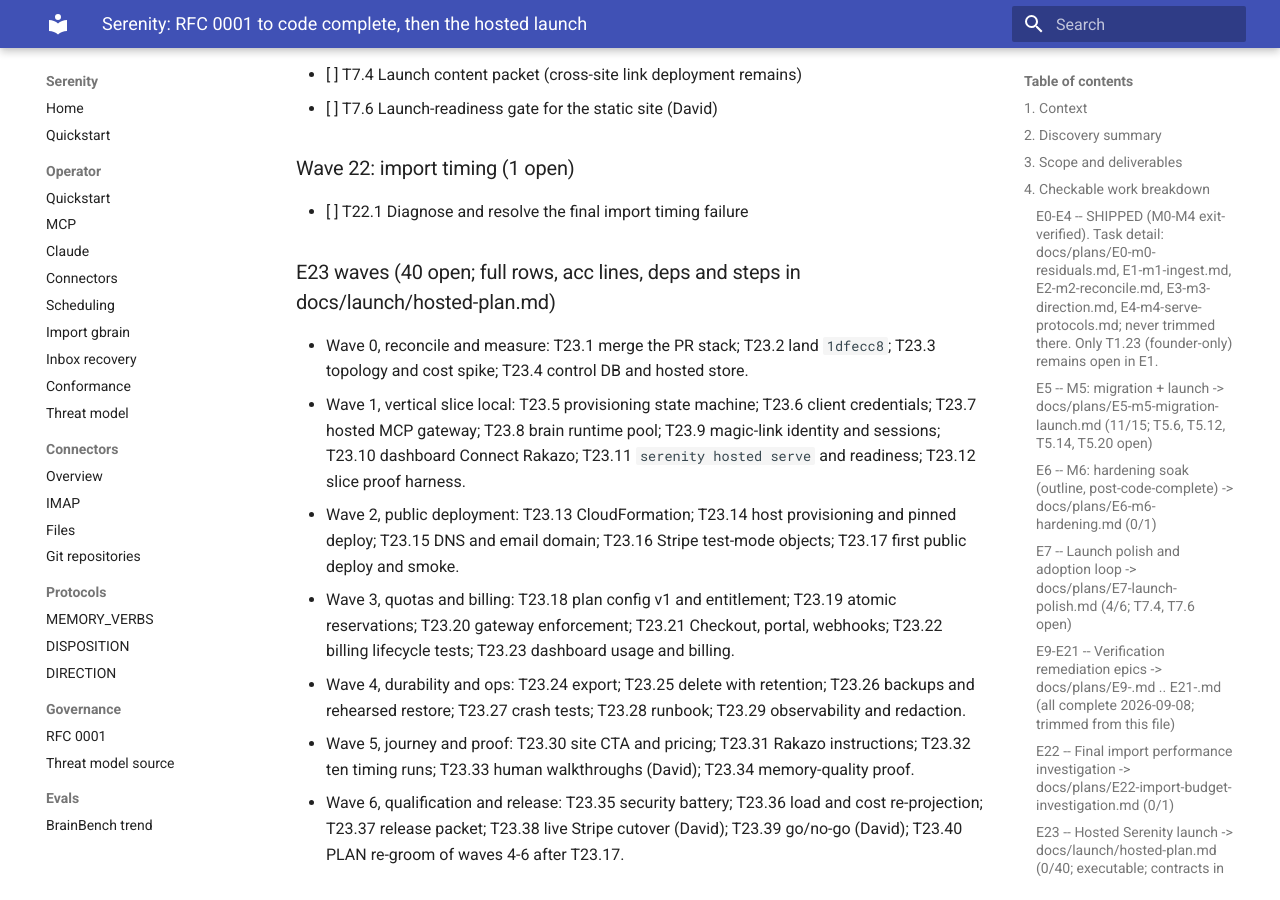
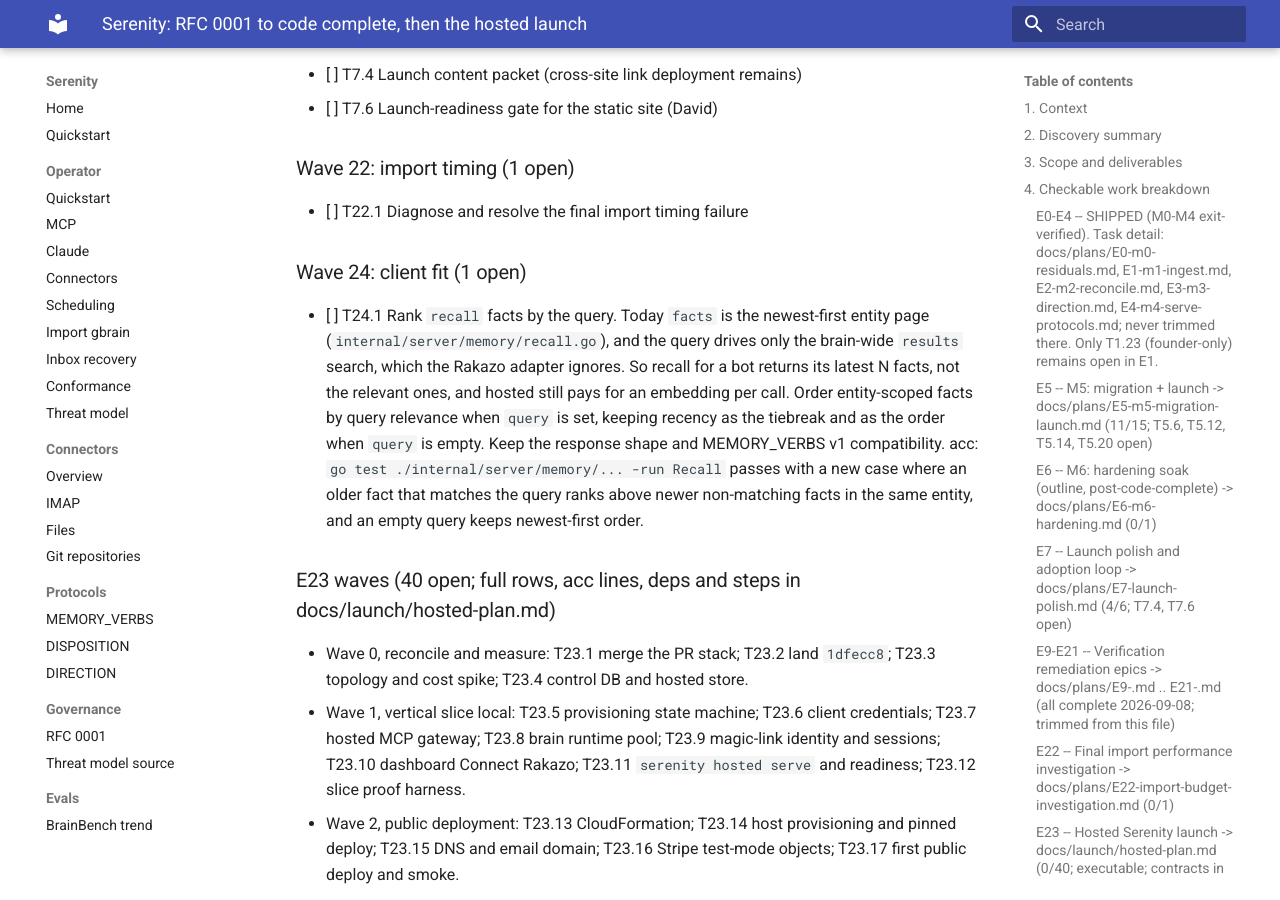
Before and after one commit to sirerun/serenity, an MkDocs documentation site: the page built from docs/plan.md, in a window 1280 px wide and 900 px high, scrolled down 4119 px. Built offline with MkDocs 1.6.1 and Material for MkDocs 9.7.7, drawn with Linux system fonts in a browser that asks for light colours.

Commit message:
Plan query-ranked recall for entity-scoped facts

```diff
--- a/docs/plan.md
+++ b/docs/plan.md
@@ -75,6 +75,10 @@
 ### Wave 22: import timing (1 open)
 - [ ] T22.1 Diagnose and resolve the final import timing failure
 
+### Wave 24: client fit (1 open)
+- [ ] T24.1 Rank `recall` facts by the query. Today `facts` is the newest-first entity page (`internal/server/memory/recall.go`), and the query drives only the brain-wide `results` search, which the Rakazo adapter ignores. So recall for a bot returns its latest N facts, not the relevant ones, and hosted still pays for an embedding per call. Order entity-scoped facts by query relevance when `query` is set, keeping recency as the tiebreak and as the order when `query` is empty. Keep the response shape and MEMORY_VERBS v1 compatibility.
+  acc: `go test ./internal/server/memory/... -run Recall` passes with a new case where an older fact that matches the query ranks above newer non-matching facts in the same entity, and an empty query keeps newest-first order.
+
 ### E23 waves (40 open; full rows, acc lines, deps and steps in docs/launch/hosted-plan.md)
 - Wave 0, reconcile and measure: T23.1 merge the PR stack; T23.2 land `1dfecc8`; T23.3 topology and cost spike; T23.4 control DB and hosted store.
 - Wave 1, vertical slice local: T23.5 provisioning state machine; T23.6 client credentials; T23.7 hosted MCP gateway; T23.8 brain runtime pool; T23.9 magic-link identity and sessions; T23.10 dashboard Connect Rakazo; T23.11 `serenity hosted serve` and readiness; T23.12 slice proof harness.
```
